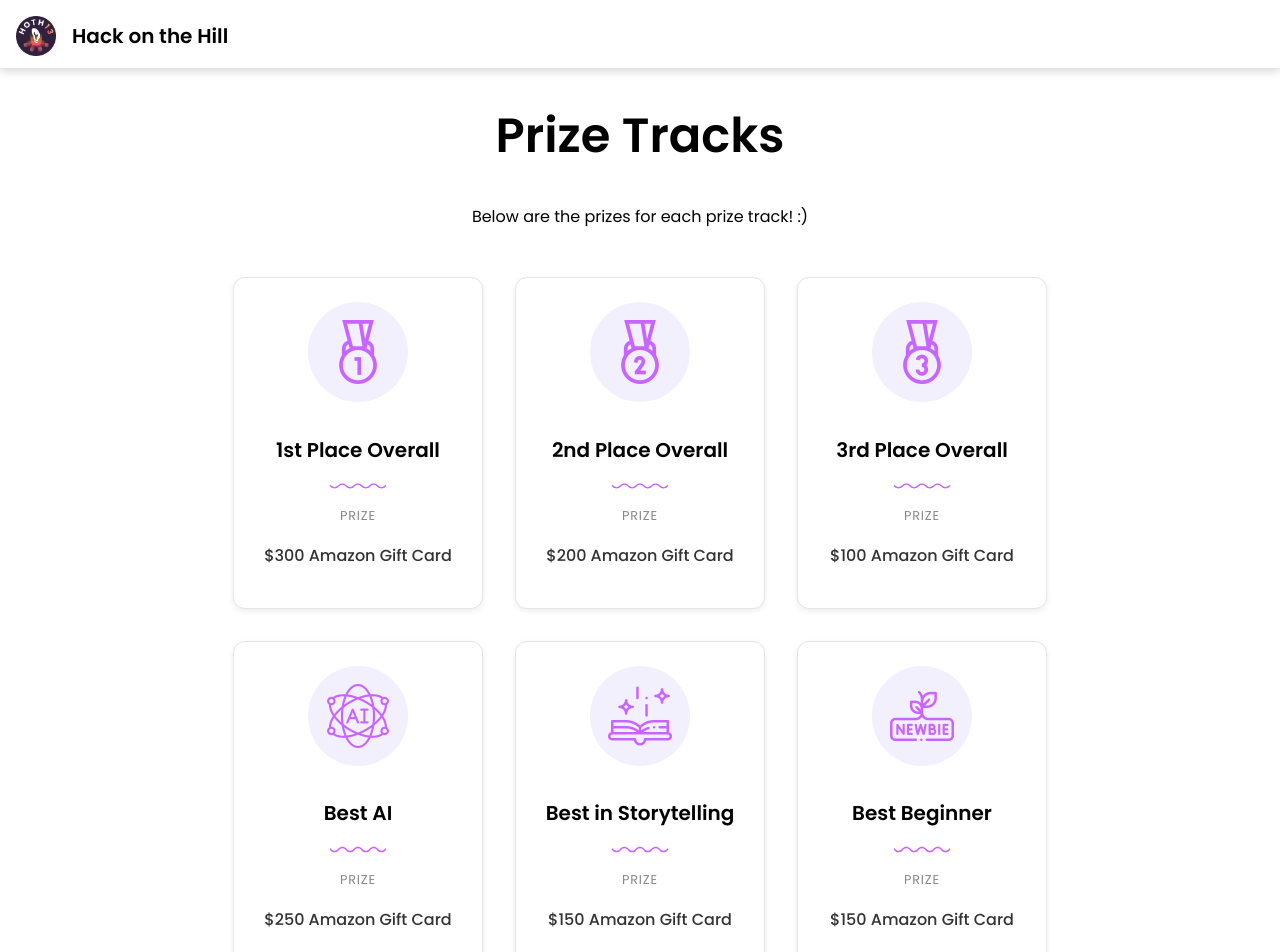
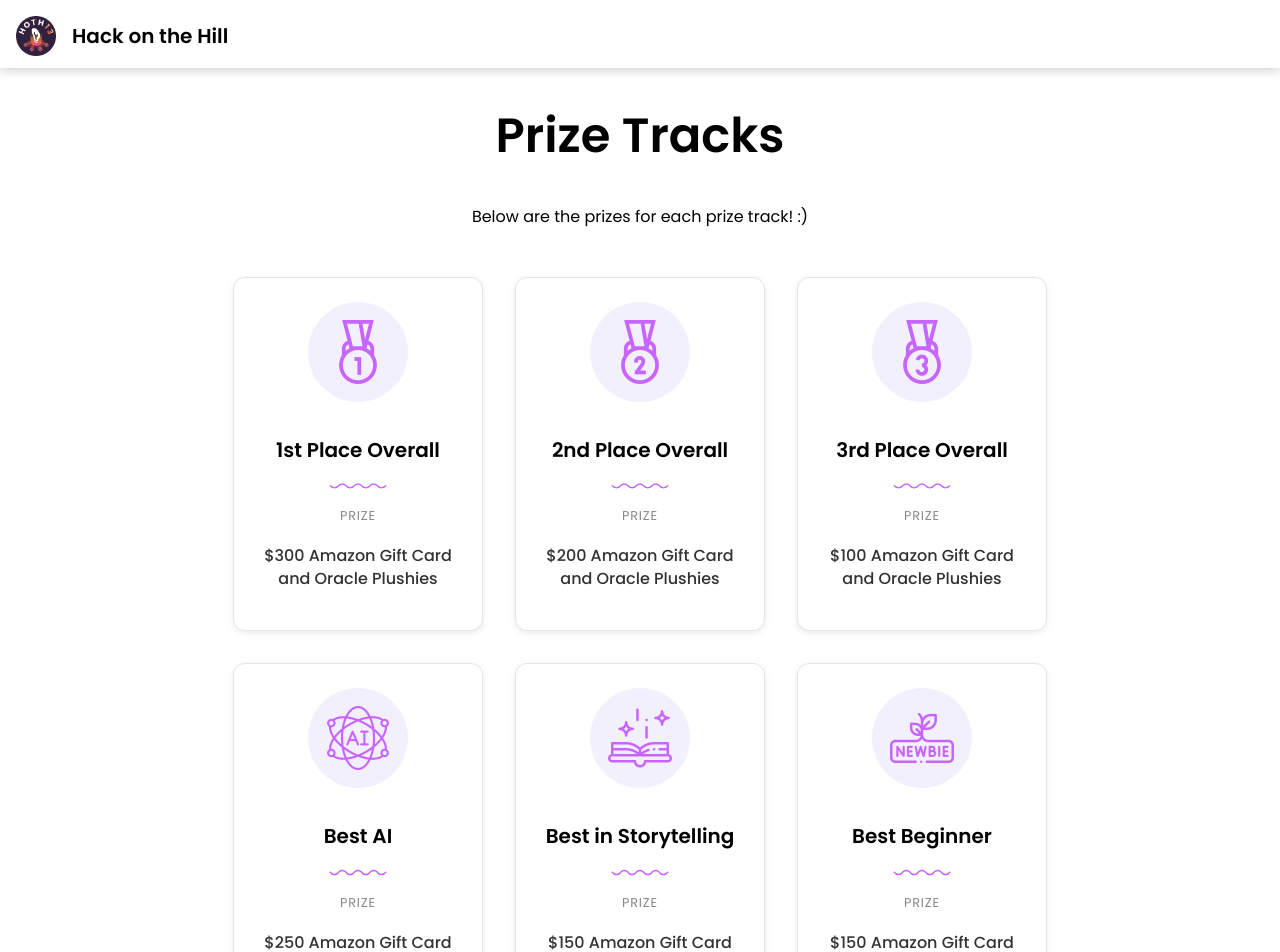
Before and after one commit to uclaacm/hoth.uclaacm.com, a React (Vite) app: page /prizes in a window 1280 px wide. Shown: the top 952 px of the page. Built offline with nearby package versions, Linux system fonts and the light colour scheme; some icons are missing.

Commit message:
Add oracle plushies to PrizeData.js (#595)

```diff
--- a/src/data/PrizeData.js
+++ b/src/data/PrizeData.js
@@ -1,27 +1,27 @@
 const prizeData = [
 	{
 		name: '1st Place Overall',
-		amount: '$300 Amazon Gift Card',
+		amount: '$300 Amazon Gift Card and Oracle Plushies',
 	},
 	{
 		name: '2nd Place Overall',
-		amount: '$200 Amazon Gift Card',
+		amount: '$200 Amazon Gift Card and Oracle Plushies',
 	},
 	{
 		name: '3rd Place Overall',
-		amount: '$100 Amazon Gift Card',
+		amount: '$100 Amazon Gift Card and Oracle Plushies',
 	},
 	{
 		name: 'Best AI',
-		amount: '$250 Amazon Gift Card',
+		amount: '$250 Amazon Gift Card and Oracle Plushies',
 	},
 	{
 		name: 'Best in Storytelling',
-		amount: '$150 Amazon Gift Card',
+		amount: '$150 Amazon Gift Card and Oracle Plushies',
 	},
 	{
 		name: 'Best Beginner',
-		amount: '$150 Amazon Gift Card',
+		amount: '$150 Amazon Gift Card and Oracle Plushies',
 	},
 ];
 
```
